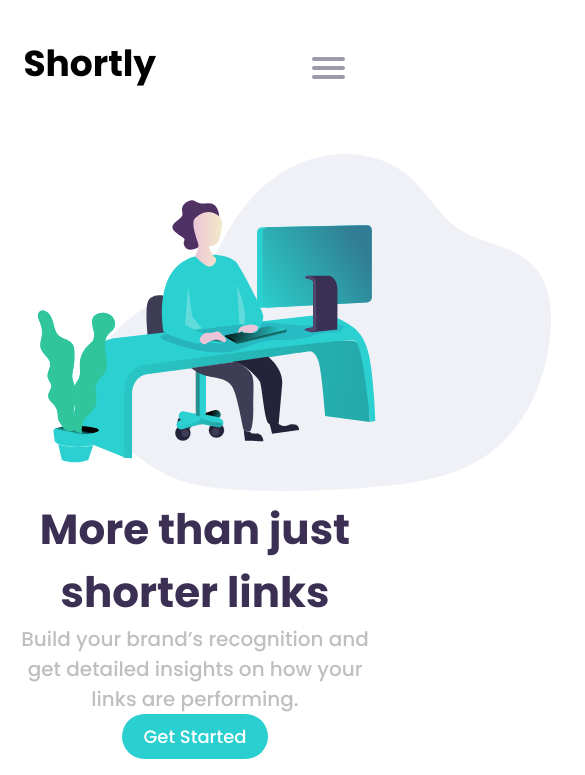
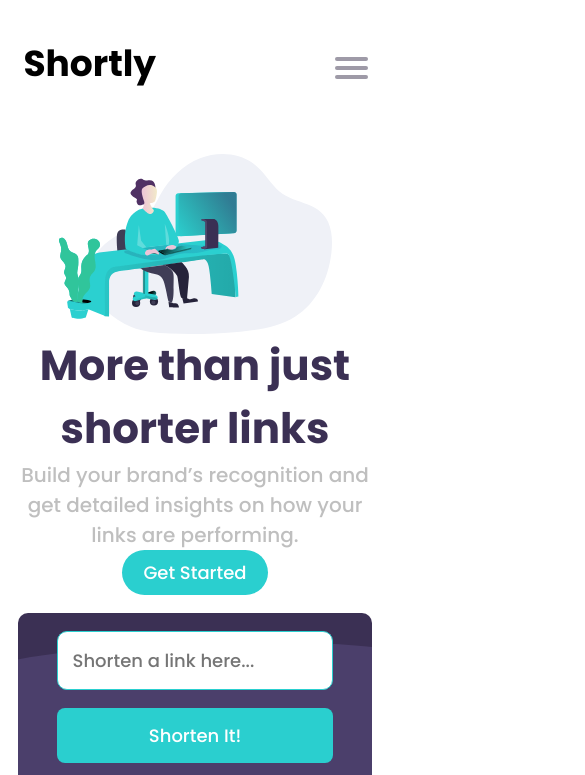
Before and after one commit to RicsiVeres/Url-Shorting-App, a React (Vite) app: page / in a window 390 px wide. Shown: the top 775 px of the page, 585 px wide, since content can reach past the window. Built offline with nearby package versions, Linux system fonts and the light colour scheme.

Commit message:
mobilmenü nem csuszik már széjjel

```diff
--- a/src/App.css
+++ b/src/App.css
@@ -66,8 +66,9 @@
     position: relative;
     margin: 0 auto;
     top: -70px;
-    left: 80vw;
+    left: 40vw;
     z-index: 1;
+    max-width: min-content;
 
     -webkit-user-select: none;
     user-select: none;
@@ -140,7 +141,7 @@
     position: absolute;
     display: block;
     width: 300px;
-    margin: 1rem 0 0 -79vw;
+    margin: 1rem 0 0 -84.5vw;
     padding: 50px;
     padding-top: 3rem;
     border-radius: 1rem;
@@ -173,7 +174,10 @@
   }
   img {
     zoom: 0.7;
-    margin-left: 3rem;
+    margin: 0 auto;
+    display: flex;
+    text-align: center;
+    max-width: 100vw;
   }
   .container div div h1 {
     font-size: 42px;
@@ -515,4 +519,7 @@
     background-color: var(--DarkViolet);
     cursor: pointer;
   }
+  body {
+    overflow: hidden;
+  }
 }
--- a/src/App.jsx
+++ b/src/App.jsx
@@ -40,6 +40,8 @@ function App() {
   const handleCopy = (content) => {
     navigator.clipboard.writeText(content);
   };
+
+
 
   return (
     <>
```
